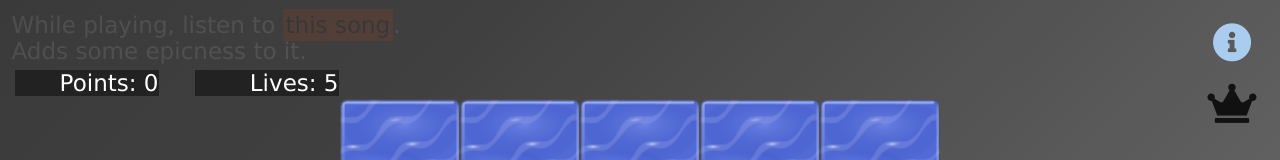
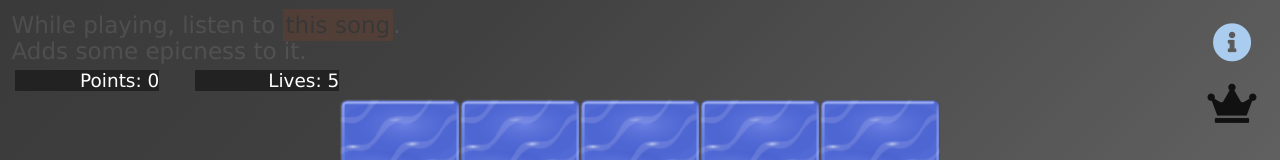
Before and after one commit to ewastasiak/arcade-game, a plain HTML site: page index.html in a window 1280 px wide. Shown: the top 160 px of the page. Drawn offline with Linux system fonts and the light colour scheme.

Commit message:
style: Linting

```diff
--- a/css/style.css
+++ b/css/style.css
@@ -207,7 +207,7 @@ h2 {
 	font-family: Verdana;
 	font-weight: 300;
 	text-align: right;
-	font-size: 1em;
+	font-size: 0.8em;
 	padding: 0 0;
 	right: 0.5em;
 	left: 0.2em;
```
Also changed, not shown: index.html (+1 -1 lines), js/app.js (+8 -15 lines).
